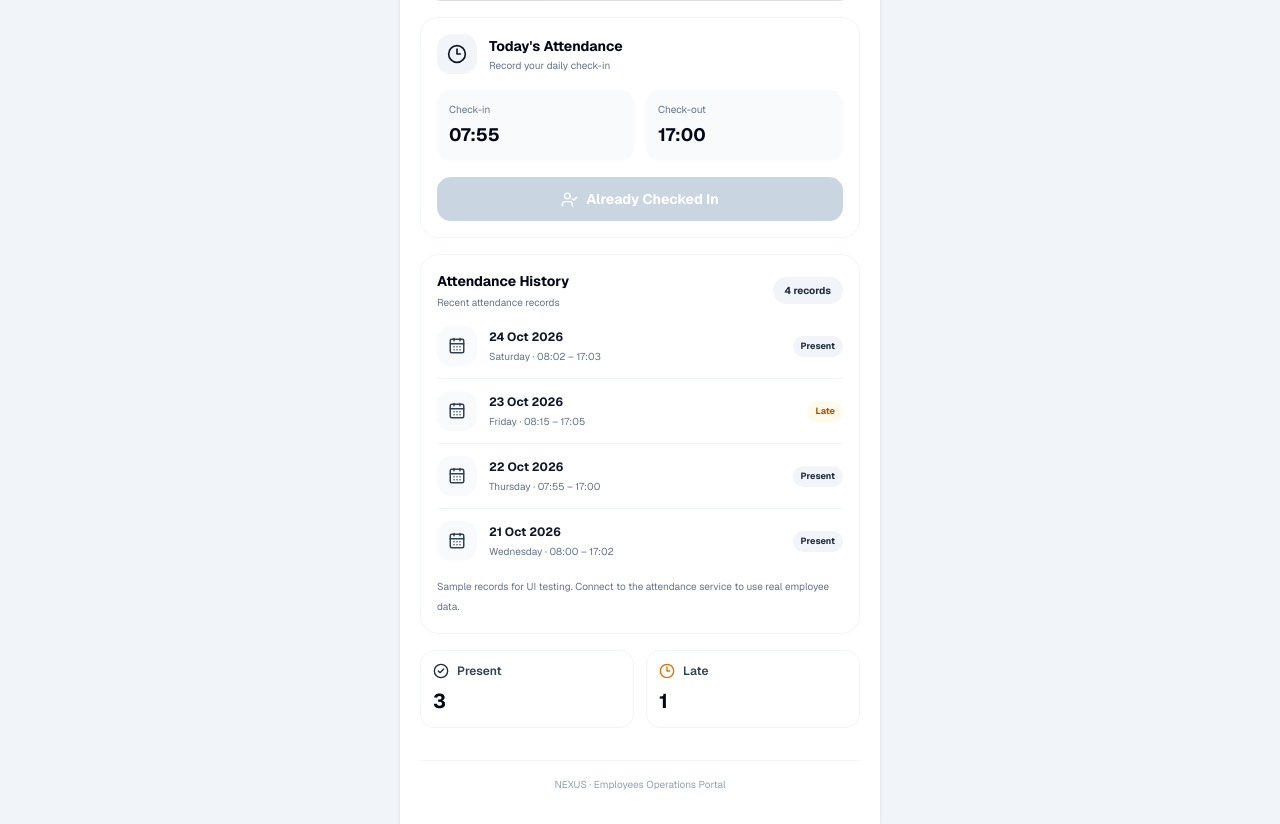
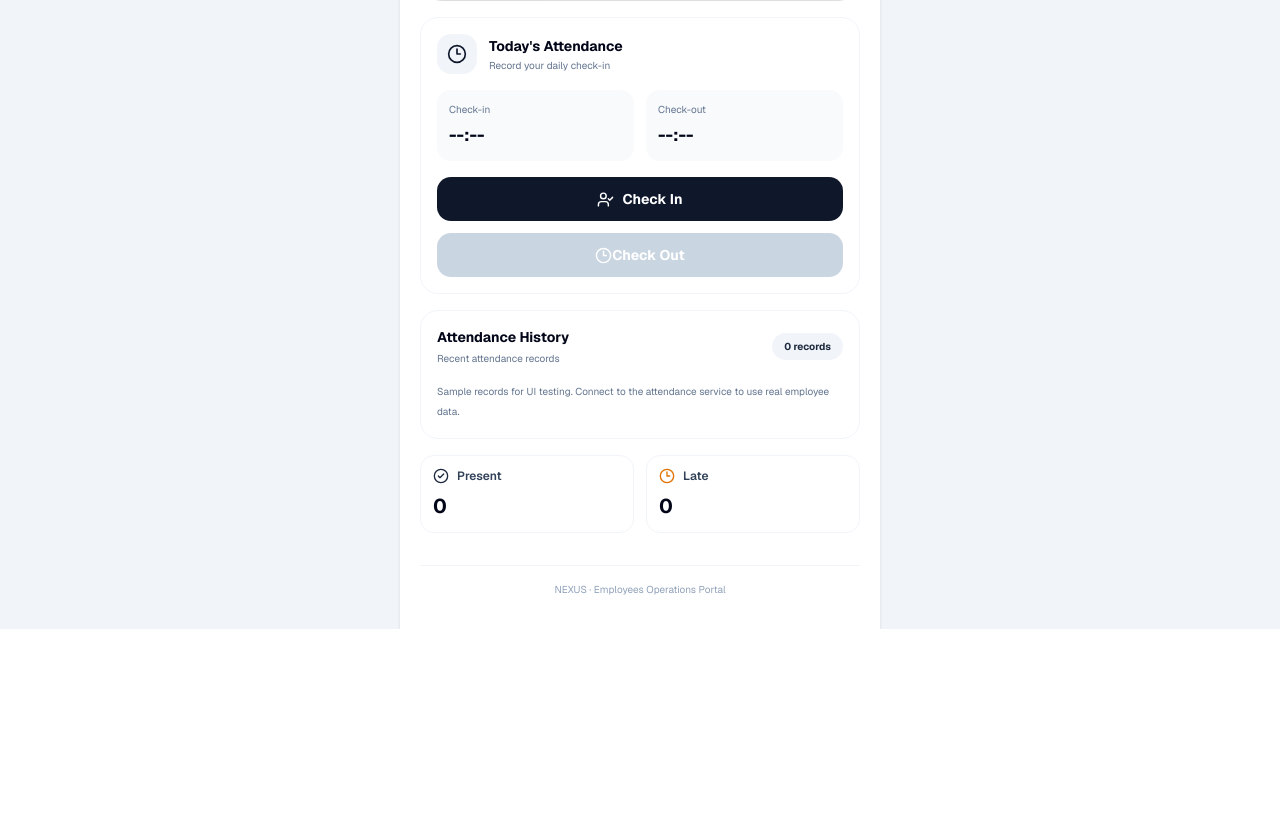
Before and after one commit to mradityooo/nexus-iconplus, a Next.js app: page /leave-attendance in a window 1280 px wide. Shown: the part 633-1457 px from the top of the page. After the commit the page ends 1262 px from the top, so only its background shows below. Built offline with nearby package versions, Linux system fonts and the light colour scheme.

Commit message:
menambahkan fungsi check in dan check out absensi karyawan

```diff
--- a/app/leave-attendance/page.tsx
+++ b/app/leave-attendance/page.tsx
@@ -37,36 +37,7 @@ type AttendanceRecord = {
   status: "Present" | "Late" | "Absent";
 };
 
-const initialAttendance: AttendanceRecord[] = [
-  {
-    date: "24 Oct 2026",
-    day: "Saturday",
-    checkIn: "08:02",
-    checkOut: "17:03",
-    status: "Present",
-  },
-  {
-    date: "23 Oct 2026",
-    day: "Friday",
-    checkIn: "08:15",
-    checkOut: "17:05",
-    status: "Late",
-  },
-  {
-    date: "22 Oct 2026",
-    day: "Thursday",
-    checkIn: "07:55",
-    checkOut: "17:00",
-    status: "Present",
-  },
-  {
-    date: "21 Oct 2026",
-    day: "Wednesday",
-    checkIn: "08:00",
-    checkOut: "17:02",
-    status: "Present",
-  },
-];
+const initialAttendance: AttendanceRecord[] = [];
 
 const inputClass =
   "h-11 w-full rounded-xl border border-slate-200 bg-white px-3 text-sm text-slate-800 outline-none transition focus:border-slate-400 focus:ring-2 focus:ring-slate-100";
@@ -201,6 +172,48 @@ export default function LeaveAttendancePage() {
     setShowCheckIn(true);
     setMessage("Check-in recorded in this prototype.");
   }
+
+
+function checkOut() {
+  const now = new Date();
+
+  const todayLabel = now.toLocaleDateString("en-GB", {
+    day: "2-digit",
+    month: "short",
+    year: "numeric",
+  });
+
+  const record = attendance.find(
+    (item) => item.date === todayLabel
+  );
+
+  if (!record) {
+    setMessage("Please check in first.");
+    return;
+  }
+
+  if (record.checkOut !== "--:--") {
+    setMessage("You have already checked out.");
+    return;
+  }
+
+  const time = now.toLocaleTimeString("en-GB", {
+    hour: "2-digit",
+    minute: "2-digit",
+    hour12: false,
+  });
+
+  setAttendance((current) =>
+    current.map((item) =>
+      item.date === todayLabel
+        ? { ...item, checkOut: time }
+        : item
+    )
+  );
+
+  setMessage("Check-out recorded successfully.");
+}
+
 
   function cancelLeave(id: number) {
     setLeaveRequests((current) =>
@@ -433,6 +446,20 @@ export default function LeaveAttendancePage() {
                   <UserCheck size={17} />
                   {todayRecord ? "Already Checked In" : "Check In"}
                 </button>
+
+
+<button
+  type="button"
+  onClick={checkOut}
+  disabled={!todayRecord || todayRecord.checkOut !== "--:--"}
+  className="mt-3 flex min-h-11 w-full items-center justify-center rounded-xl bg-sky-600 px-4 py-3 text-sm font-bold text-white hover:bg-sky-700 disabled:cursor-not-allowed disabled:bg-slate-300"
+>
+  <Clock3 size={17} />
+  {todayRecord?.checkOut !== "--:--" && todayRecord
+    ? "Already Checked Out"
+    : "Check Out"}
+</button>
+
 
                 {showCheckIn && (
                   <p className="mt-2 text-center text-[10px] text-slate-500">
```
